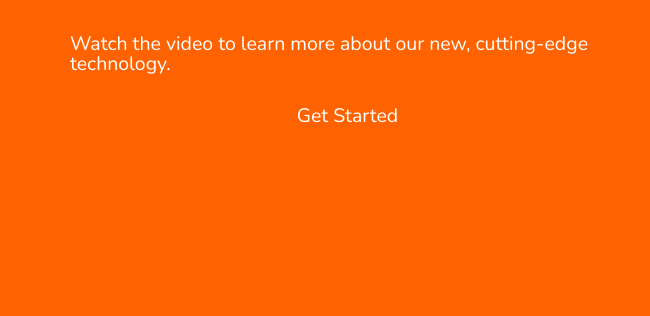
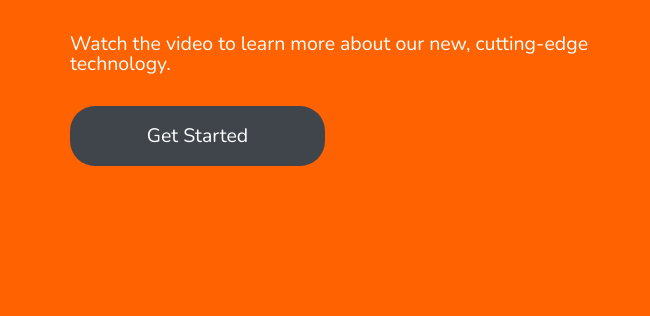
Before and after one commit to Toffer305/smartelladotcom, a plain HTML site: page index.html in a window 1280 px wide. Shown: the part 373-689 px from the top of the page, 0-650 px from the left. Drawn offline with nearby package versions, Linux system fonts and the light colour scheme; grey boxes are pictures that could not be loaded.

Commit message:
added rounded buttons for styling on index

```diff
--- a/design/search-3-20-18.css
+++ b/design/search-3-20-18.css
@@ -29,6 +29,14 @@ h7 {
 	font-family: 'Nunito', sans-serif;
 	color: white;
 	font-weight: 600;
+}
+
+#learn-more-rounded {
+  border-radius: 25px;
+  background: #40454C;
+  padding: 20px;
+  width: 255px;
+  height: 60px;
 }
 
 .wrapper{padding-top:50px;padding-bottom:50px;text-align:left;}
```
